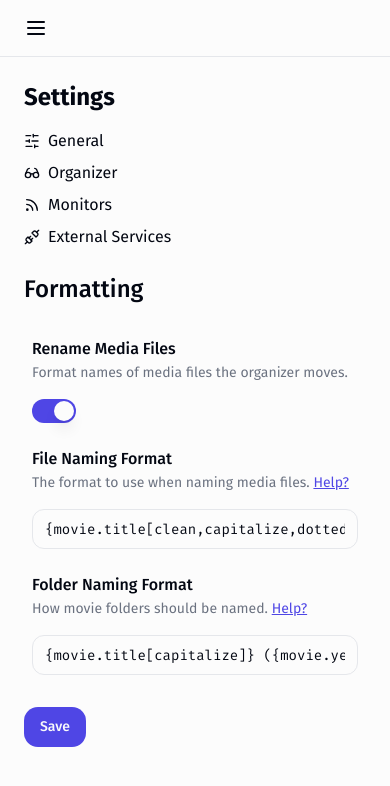
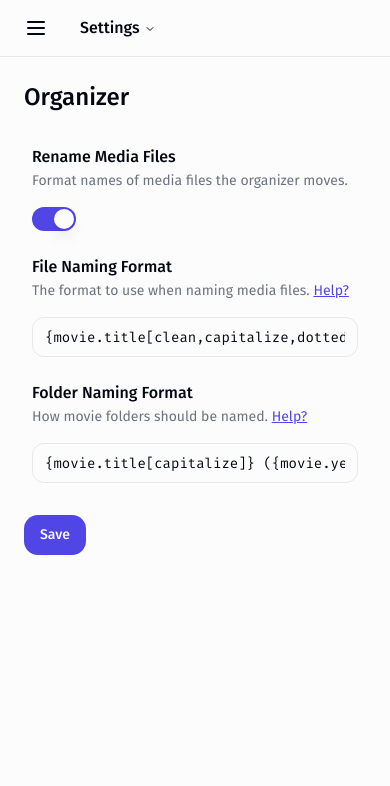
Before and after one commit to dewclaws/vignettte, a Next.js app in the folder frontend/: page /settings/organizer in a window 390 px wide. Shown: the top 786 px of the page. Built offline with nearby package versions, Linux system fonts and the light colour scheme.

Commit message:
finish refactoring settings for mobile

```diff
--- a/frontend/app/_forms/organizer-settings.tsx
+++ b/frontend/app/_forms/organizer-settings.tsx
@@ -52,7 +52,7 @@ export function OrganizerSettingsForm() {
         onSubmit={form.handleSubmit(onSubmit)}
         className="max-w-[1200px] space-y-8"
       >
-        <h4 className="mb-4 text-2xl font-medium">Formatting</h4>
+        <h4 className="mb-4 text-2xl font-medium">Organizer</h4>
         <div className="space-y-6">
           <FormField
             control={form.control}
--- a/frontend/app/layout.tsx
+++ b/frontend/app/layout.tsx
@@ -37,7 +37,7 @@ export default function RootLayout({
           "text-foreground bg-background",
         )}
       >
-        <div className="max-h-screen w-full overflow-hidden lg:grid lg:grid-cols-[250px_1fr] gap-4">
+        <div className="h-full w-full overflow-hidden lg:grid lg:grid-cols-[250px_1fr] gap-4">
           <Sidebar />
           <main className="flex flex-col">{children}</main>
           <Toaster />
--- /dev/null
+++ b/frontend/app/settings/general/page.tsx
@@ -0,0 +1,3 @@
+export default function SettingsRoot() {
+  return <h4 className="text-2xl font-medium">General</h4>;
+}
--- a/frontend/app/settings/layout.tsx
+++ b/frontend/app/settings/layout.tsx
@@ -1,4 +1,13 @@
+import { Link } from "@/components/ui/link";
+import {
+  NavigationMenu,
+  NavigationMenuContent,
+  NavigationMenuItem,
+  NavigationMenuList,
+  NavigationMenuTrigger,
+} from "@/components/ui/nav-menu";
 import { NavigationBar } from "@/components/ui/navigation/navigation-bar";
+import { cc } from "@/lib/utilities";
 import {
   GlassesIcon,
   RssIcon,
@@ -20,43 +29,85 @@ export default function SettingsLayout({
 }>) {
   const sections: {
     name: string;
+    description: string;
     icon?: React.ReactElement;
   }[] = [
     {
       name: "General",
+      description: "Configure general settings for your instance.",
       icon: <SlidersHorizontalIcon />,
     },
     {
       name: "Organizer",
+      description: "Configure how your media is organized.",
       icon: <GlassesIcon />,
     },
     {
       name: "Monitors",
+      description: "Configure how new media is found.",
       icon: <RssIcon />,
     },
     {
       name: "External Services",
+      description: "Configure connections to external applications.",
       icon: <UnplugIcon />,
     },
   ];
 
   return (
     <>
-      <NavigationBar />
-      <div className="grid lg:grid-cols-[250px_1fr] p-6 gap-6">
-        <div className="space-y-4">
-          <h4 className="text-2xl font-bold">Settings</h4>
+      <NavigationBar>
+        <NavigationMenu className="lg:hidden">
+          <NavigationMenuList>
+            <NavigationMenuItem>
+              <NavigationMenuTrigger className="text-base font-medium">
+                Settings
+              </NavigationMenuTrigger>
+              <NavigationMenuContent>
+                <ul className="grid w-[400px] md:w-[500px] gap-3 p-4 md:grid-cols-2">
+                  {sections.map((section) => (
+                    <li key={section.name}>
+                      <NavigationMenuItem asChild>
+                        <Link
+                          href={`/settings/${section.name.toLowerCase().replaceAll(" ", "_")}`}
+                          className={cc(
+                            "block select-none space-y-1 rounded-md p-3 leading-none no-underline outline-none transition-colors hover:bg-accent hover:text-accent-foreground focus:bg-accent focus:text-accent-foreground",
+                          )}
+                        >
+                          <div className="flex items-center gap-2 text-sm font-medium leading-none">
+                            {section.icon &&
+                              React.cloneElement(section.icon, {
+                                className: "w-4 h-4",
+                              })}
+                            {section.name}
+                          </div>
+                          <p className="line-clamp-2 font-normal text-sm leading-snug text-muted-foreground">
+                            {section.description}
+                          </p>
+                        </Link>
+                      </NavigationMenuItem>
+                    </li>
+                  ))}
+                </ul>
+              </NavigationMenuContent>
+            </NavigationMenuItem>
+          </NavigationMenuList>
+        </NavigationMenu>
+        <span className="hidden lg:inline">Settings</span>
+      </NavigationBar>
+      <div className="h-full grid lg:grid-cols-[200px_1fr] p-6 gap-6">
+        <div className="hidden lg:block border-e border-border">
           <ul className="space-y-2">
             {sections.map((section) => (
               <li key={section.name}>
-                <a
-                  href={`/${section.name.toLowerCase()}`}
+                <Link
+                  href={`/settings/${section.name.toLowerCase().replaceAll(" ", "_")}`}
                   className="flex items-center space-x-2"
                 >
                   {section.icon &&
                     React.cloneElement(section.icon, { className: "w-4 h-4" })}
                   <span>{section.name}</span>
-                </a>
+                </Link>
               </li>
             ))}
           </ul>
--- a/frontend/app/settings/page.tsx
+++ /dev/null
@@ -1,3 +0,0 @@
-export default function SettingsRoot() {
-  return <h1>Hello world!</h1>;
-}
--- /dev/null
+++ b/frontend/components/ui/link.tsx
@@ -0,0 +1,28 @@
+"use client";
+
+import { cc } from "@/lib/utilities";
+import { LinkProps, default as NextLink } from "next/link";
+import { useSelectedLayoutSegment } from "next/navigation";
+import React from "react";
+
+export function Link({
+  children,
+  className,
+  ...props
+}: { children: React.ReactNode; className?: string } & LinkProps) {
+  const activeSegment = useSelectedLayoutSegment();
+  const thisSegment = props.href.toString().split("/").at(-1);
+
+  return (
+    <NextLink
+      className={cc(
+        "hover:opacity-75",
+        activeSegment === thisSegment && "text-primary dark:text-indigo-400",
+        className,
+      )}
+      {...props}
+    >
+      {children}
+    </NextLink>
+  );
+}
--- a/frontend/components/ui/nav-menu.tsx
+++ b/frontend/components/ui/nav-menu.tsx
@@ -14,7 +14,7 @@ const NavigationMenu = React.forwardRef<
   <NavigationMenuPrimitive.Root
     ref={ref}
     className={cc(
-      "relative z-10 flex max-w-max flex-1 items-center justify-center",
+      "z-10 flex max-w-max flex-1 items-center justify-center",
       className,
     )}
     {...props}
@@ -85,7 +85,11 @@ const NavigationMenuViewport = React.forwardRef<
   React.ElementRef<typeof NavigationMenuPrimitive.Viewport>,
   React.ComponentPropsWithoutRef<typeof NavigationMenuPrimitive.Viewport>
 >(({ className, ...props }, ref) => (
-  <div className={cc("absolute left-0 top-full flex justify-center")}>
+  <div
+    className={cc(
+      "absolute left-0 right-0 md:right-auto mx-2 top-full flex justify-center",
+    )}
+  >
     <NavigationMenuPrimitive.Viewport
       className={cc(
         "origin-top-center relative mt-1.5 h-[var(--radix-navigation-menu-viewport-height)] w-full overflow-hidden rounded-md border border-border bg-popover text-popover-foreground shadow-lg data-[state=open]:animate-in data-[state=closed]:animate-out data-[state=closed]:zoom-out-95 data-[state=open]:zoom-in-90 md:w-[var(--radix-navigation-menu-viewport-width)]",
--- a/frontend/components/ui/navigation/navigation-bar.tsx
+++ b/frontend/components/ui/navigation/navigation-bar.tsx
@@ -9,7 +9,7 @@ export function NavigationBar({
     <header className="sticky top-0 z-50 w-full font-semibold bg-background border-border border-b lg:border-s lg:rounded-bl-md">
       <div className="flex h-14 max-w-screen-2xl items-center gap-2 px-4 lg:px-6">
         <MobileSidebar />
-        <div>{children}</div>
+        <div className="text-xl font-bold">{children}</div>
       </div>
     </header>
   );
--- a/frontend/components/ui/navigation/sidebar.tsx
+++ b/frontend/components/ui/navigation/sidebar.tsx
@@ -30,7 +30,7 @@ export default function Sidebar({ mobile = false }: { mobile?: boolean }) {
           </div>
           <div className="grid items-center">
             <NavLink
-              href="/settings"
+              href="/settings/general"
               highlight={/^\/settings/}
               icon={<BoltIcon />}
             >
```
